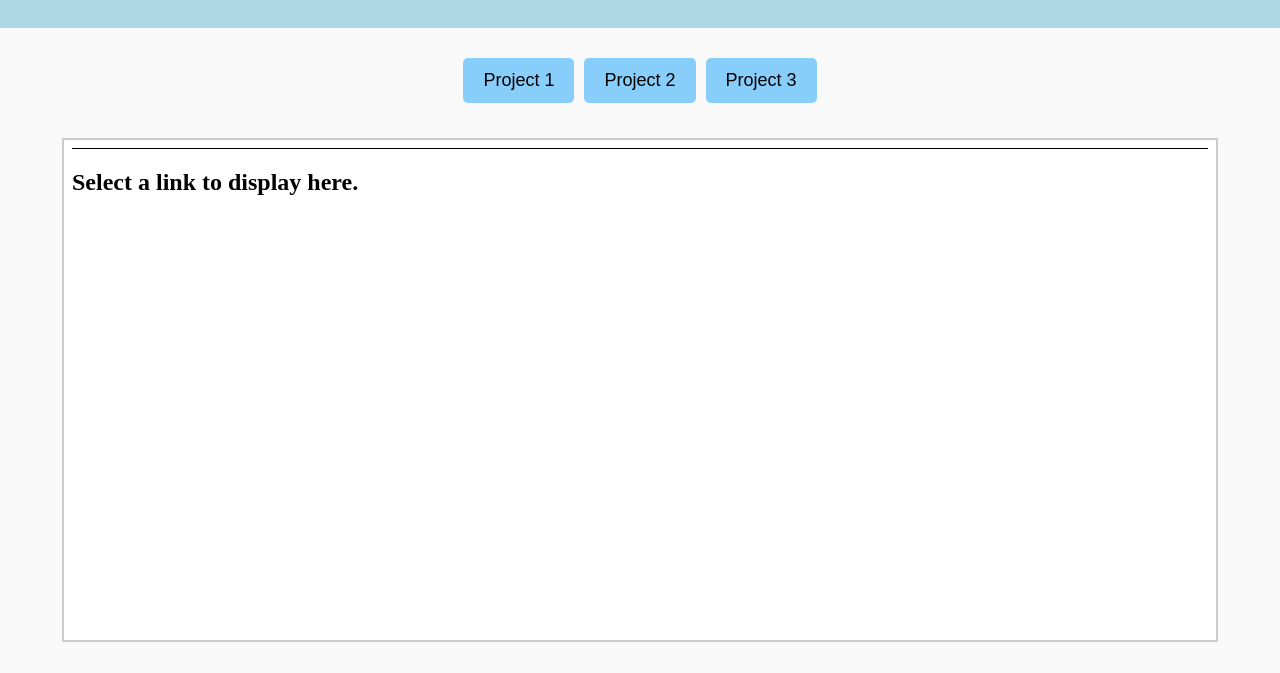
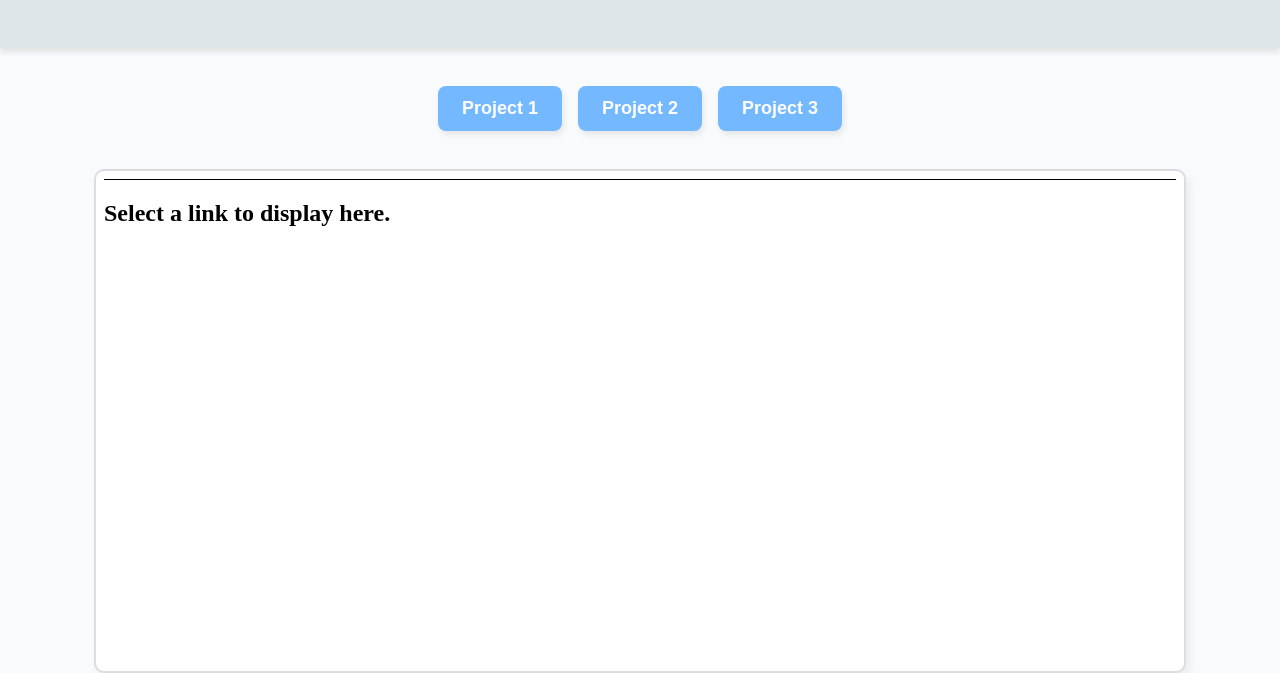
Before and after one commit to mbandiat/class-works, a plain HTML site: page task_json_iframe/index.html in a window 1280 px wide. Shown: the part 152-825 px from the top of the page. Before the commit the page ends 800 px from the top, so only its background shows below. Drawn offline with Linux system fonts and the light colour scheme.

Commit message:
Updated styles and layout

```diff
--- a/task_json_iframe/index.html
+++ b/task_json_iframe/index.html
@@ -1,4 +1,3 @@
-<!DOCTYPE html>
 <html>
 <head>
     <title>Class Works</title>
@@ -10,9 +9,8 @@
         <h1>Class Works</h1>
     </div>
 
-    <!-- Moved the buttons directly below the header -->
     <div class="nav_div" id="nav_panel">
-        <!-- Buttons will be dynamically generated here -->
+
     </div>
 
     <div class="content_div">
--- a/task_json_iframe/style.css
+++ b/task_json_iframe/style.css
@@ -1,39 +1,43 @@
 body {
-    font-family: Arial, sans-serif;
+    font-family: 'Arial', sans-serif;
     text-align: center;
-    background-color: #f9f9f9;
+    background-color: #f9fafb;
     margin: 0;
     padding: 0;
 }
 
 .header_div {
-    background-color: #add8e6; /* Light Blue */
-    color: black; /* Darker text for better contrast */
+    background-color: #dfe6e9;
+    color: #2d3436;
     padding: 20px;
-    font-size: 28px;
+    font-size: 32px;
     font-weight: bold;
+    letter-spacing: 1px;
+    box-shadow: 0px 4px 6px rgba(0, 0, 0, 0.1);
 }
 
 .nav_div {
-    margin: 15px 0;
+    margin: 20px auto;
     padding: 10px;
 }
 
 .nav_button {
-    background-color: #87CEFA; /* Sky Blue */
-    color: black;
+    background-color: #74b9ff;
+    color: white;
     border: none;
-    padding: 12px 20px;
-    margin: 5px;
+    padding: 12px 24px;
+    margin: 8px;
+    font-size: 18px;
+    font-weight: bold;
+    border-radius: 8px;
     cursor: pointer;
-    font-size: 18px;
-    border-radius: 5px;
-    transition: 0.3s;
+    transition: all 0.3s ease;
+    box-shadow: 2px 4px 6px rgba(0, 0, 0, 0.08);
 }
 
 .nav_button:hover {
-    background-color: #4682B4; /* Slightly darker blue on hover */
-    color: white;
+    background-color: #a29bfe;
+    transform: scale(1.05);
 }
 
 .content_div {
@@ -43,8 +47,11 @@ body {
 }
 
 iframe {
-    width: 90%;
+    width: 85%;
     height: 500px;
-    border: 2px solid #ccc;
+    border: 2px solid #dcdde1;
     background-color: white;
+    border-radius: 10px;
+    box-shadow: 4px 6px 8px rgba(0, 0, 0, 0.06);
+    transition: all 0.3s ease-in-out;
 }
```
